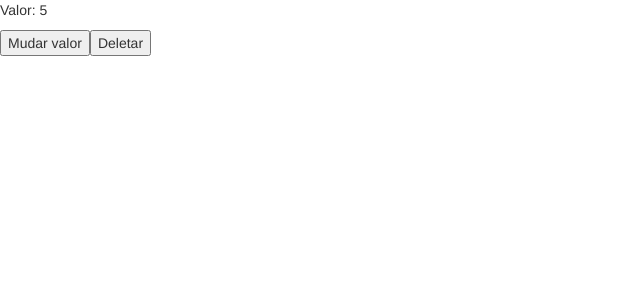
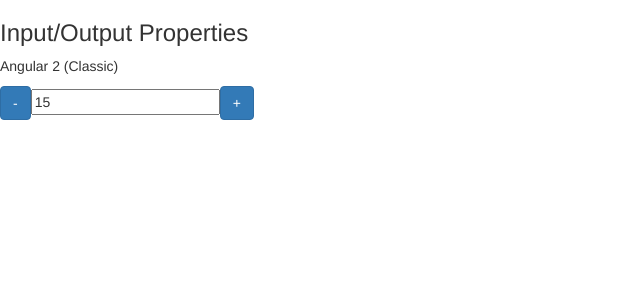
Before and after one commit to devictorqroz/course-angular2, an Angular app in the folder data-binding/: page / in a window 1280 px wide. Shown: the top 300 px of the page, without its empty margins (0-640 px from the left). Built offline with nearby package versions, Linux system fonts and the light colour scheme.

Commit message:
feat: access DOM elements using '@ViewChild' and ElementRef

```diff
--- a/data-binding/src/app/app.component.html
+++ b/data-binding/src/app/app.component.html
@@ -1,7 +1,9 @@
-<!-- <app-data-binding></app-data-binding> -->
+
 
 <!-- <app-cycle></app-cycle> -->
-<app-cycle [initialValue]="value" *ngIf="!deleteCycle"></app-cycle>
+<!-- <app-cycle [initialValue]="value" *ngIf="!deleteCycle"></app-cycle> -->
+<!-- <button (click)="changeValue()">Mudar valor</button> -->
+<!-- <button (click)="destroyCycle()">Deletar</button> -->
 
-<button (click)="changeValue()">Mudar valor</button>
-<button (click)="destroyCycle()">Deletar</button>
+
+<app-data-binding></app-data-binding>
--- a/data-binding/src/app/output-property/output-property.component.html
+++ b/data-binding/src/app/output-property/output-property.component.html
@@ -2,7 +2,7 @@
 <div>
 
   <button class="btn btn-primary" (click)="decrease()">-</button>
-  <input type="text" [value]="value" readonly>
+  <input type="text" [value]="value" readonly #inputField>
   <button class="btn btn-primary" (click)="increase()">+</button>
 
 </div>
--- a/data-binding/src/app/output-property/output-property.component.ts
+++ b/data-binding/src/app/output-property/output-property.component.ts
@@ -1,4 +1,4 @@
-import { Component, Input, OnInit, EventEmitter, Output } from '@angular/core';
+import { Component, Input, OnInit, EventEmitter, Output, ViewChild, ElementRef } from '@angular/core';
 
 @Component({
   selector: 'counter',
@@ -12,13 +12,15 @@ export class OutputPropertyComponent implements OnInit {
 
   @Output() changeOfValue = new EventEmitter();
 
+  @ViewChild('inputField') inputFieldValue: ElementRef;
+
   increase() {
-    this.value++;
+    this.inputFieldValue.nativeElement.value++;
     this.changeOfValue.emit({currentValue: this.value});
   }
 
   decrease() {
-    this.value--;
+    this.inputFieldValue.nativeElement.value--;
     this.changeOfValue.emit({currentValue: this.value});
   }
 
```
